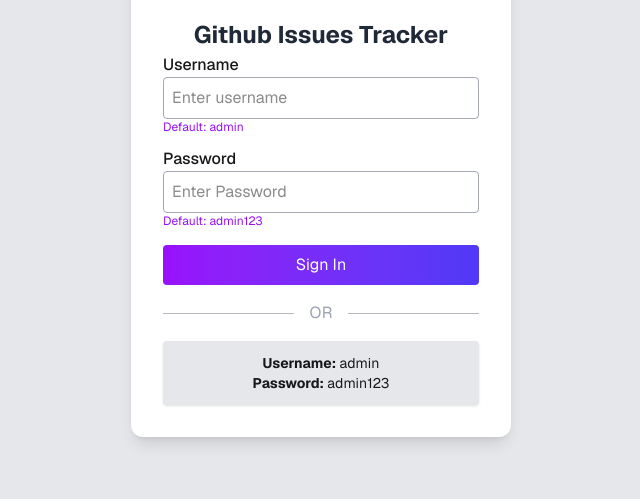
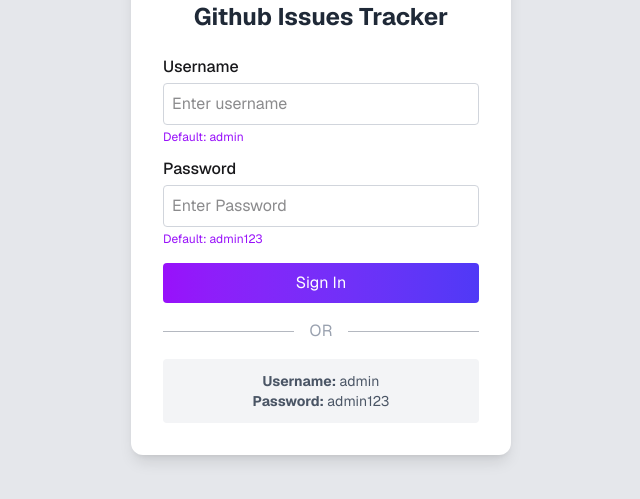
Before and after one commit to emonhossan207/GitHub-issues-Tracker--ass-5, a plain HTML site: page index.html in a window 1280 px wide. Shown: the part 231-730 px from the top of the page, without its empty margins (319-959 px from the left). Drawn offline with nearby package versions, Linux system fonts and the light colour scheme.

Commit message:
button setting login page some daynamic

```diff
--- a/index.html
+++ b/index.html
@@ -17,30 +17,31 @@
      <link href="https://cdn.jsdelivr.net/npm/daisyui@5" rel="stylesheet" type="text/css" />
       <script src="https://cdn.jsdelivr.net/npm/@tailwindcss/browser@4"></script>
 
+       <style>
+        body { font-family: 'Geist', sans-serif; }
+    </style>
+
 
 </head>
-<body class="bg-gray-200 flex items-center justify-center h-screen">
+<body class="flex items-center justify-center h-screen bg-gray-200 ">
 
-    <div class="bg-white w-[380px] p-8 rounded-xl shadow-lg text-center">
+   <div class="bg-white w-[380px] p-8 rounded-xl shadow-lg text-center transition-all duration-300 hover:shadow-2xl hover:-translate-y-1">
 
         <img class="w-16 mx-auto mb-5" src="Image/github-logo.png" alt="">
-        <h1 class="text-[24px] font-bold text-[#1F2937] ">Github Issues Tracker</h1>
+        <h1 class="text-[24px] font-bold text-[#1F2937]">Github Issues Tracker</h1>
 
         <!-- username -->
-        <div class="text-left mb-3">
-            <label class="font-medium ">Username</label>
-            <input class="w-full  p-2 rounded border border-gray-600/50" type="text" name="" id="username" placeholder="Enter username">
-            <p class="text-xs text-purple-600">
-                Default: admin
-            </p>
+        <div class="text-left mb-3 mt-5">
+            <label class="font-medium">Username</label>
+            <input class="w-full mt-1 p-2 rounded border border-gray-300 outline-none transition-all duration-200 focus:border-purple-500 focus:ring-2 focus:ring-purple-200" type="text" id="username" placeholder="Enter username">
+            <p class="text-xs text-purple-600 mt-1">Default: admin</p>
+        </div>
+
         <!-- password -->
-        </div>
         <div class="text-left mb-4">
             <label class="font-medium">Password</label>
-            <input class="w-full  p-2 rounded border border-gray-600/50" type="password" name="" id="password" placeholder="Enter Password">
-            <p class="text-xs text-purple-600">
-                Default: admin123
-            </p>
+            <input class="w-full mt-1 p-2 rounded border border-gray-300 outline-none transition-all duration-200 focus:border-purple-500 focus:ring-2 focus:ring-purple-200" type="password" id="password" placeholder="Enter Password">
+            <p class="text-xs text-purple-600 mt-1">Default: admin123</p>
             <p id="error-msg" class="text-red-500 text-sm mt-2 hidden">
                 Invalid Username or Password
             </p>
@@ -48,21 +49,19 @@
 
         <!-- button -->
         <button id="sign-in-button"
-    class="w-full py-2 text-white rounded bg-gradient-to-r from-purple-600 to-indigo-600 hover:opacity-90">
+            class="w-full py-2 text-white rounded bg-gradient-to-r from-purple-600 to-indigo-600 transition-all duration-200 hover:from-purple-700 hover:to-indigo-700 hover:shadow-lg hover:shadow-purple-200 active:scale-95">
             Sign In
         </button>
-
-
 
         <!-- or -->
         <div class="flex items-center mb-4 mt-4">
             <div class="flex-1 border-t border-gray-500/50"></div>
             <span class="px-4 text-gray-400">OR</span>
-    <div class="flex-1 border-t border-gray-500/50 mb"></div>
+            <div class="flex-1 border-t border-gray-500/50"></div>
         </div>
 
-    <!-- login password -->
-    <div class="bg-gray-200 shadow-sm p-3 rounded text-sm">
+        <!-- credentials box -->
+        <div class="bg-gray-100 p-3 rounded text-sm text-gray-600">
             <p><b>Username:</b> admin</p>
             <p><b>Password:</b> admin123</p>
         </div>
--- a/style/style.css
+++ /dev/null
@@ -1,3 +0,0 @@
-*{
-     font-family: "Geist", sans-serif;
-}
```
Also changed, not shown: home.html (+5 -1 lines). Lines whose indentation alone changed are shown as unchanged.
